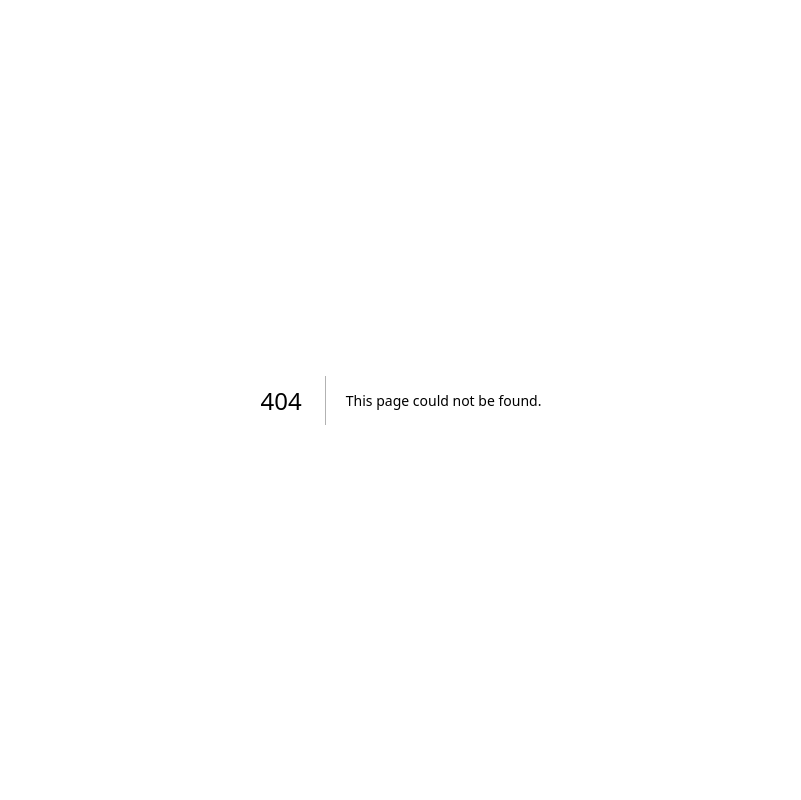
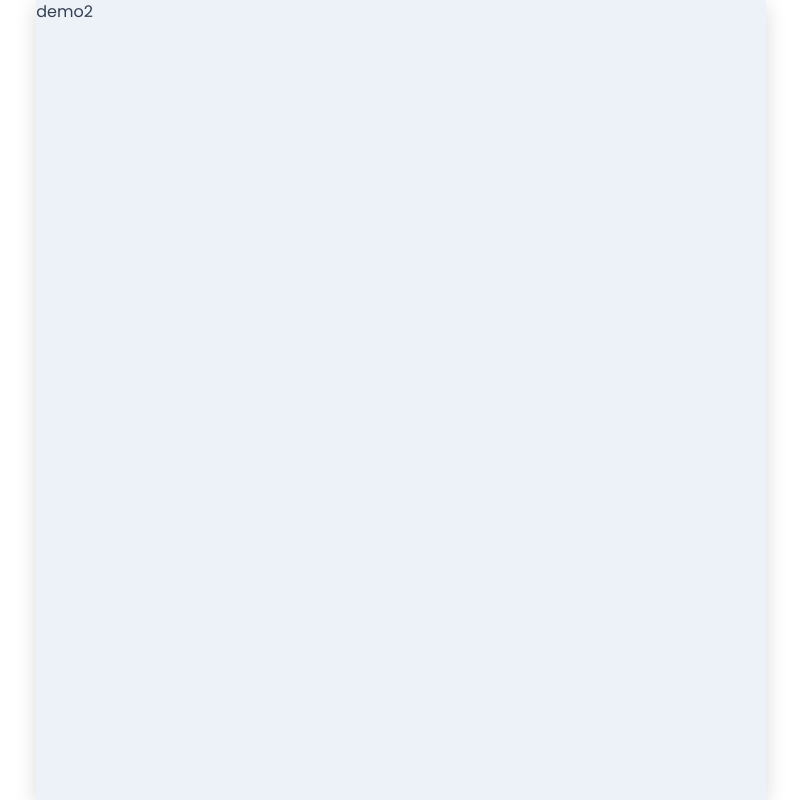
Before and after one commit to fabiobenavides/react18components, a Next.js app in the folder code/: page /demo2 in a window 1280 px wide. Before the commit this address had no page. Shown: the whole page, without its empty margins (239-1040 px from the left). Built offline with nearby package versions, Linux system fonts and the light colour scheme.

Commit message:
withTheme HOC component

```diff
--- /dev/null
+++ b/code/pages/demo2.js
@@ -0,0 +1,24 @@
+import { useState } from 'react'
+
+const Demo2 = ({darkTheme, toggleTheme}) => {
+  return (
+    <div className="container" data-theme={darkTheme ? "dark" : "light"}
+      onClick={toggleTheme}>
+        demo2
+    </div>
+  )
+}
+
+const withTheme = (Component) => {
+  function Func(props) {
+    const [darkTheme, setDarkTheme] = useState(false);
+    return (
+      <Component {...props}
+        darkTheme={darkTheme}
+        toggleTheme={() => setDarkTheme(!darkTheme)} />
+    )
+  }
+  return Func;
+}
+
+export default withTheme(Demo2);
--- /dev/null
+++ b/code/src/components/hocs/withTheme.js
@@ -0,0 +1,16 @@
+import { useContext } from 'react';
+import { ThemeContext } from "../../contexts/ThemeContext";
+
+const withTheme = (Component) => {
+    function Func(props) {
+      const {darkTheme, toggleTheme} = useContext(ThemeContext);
+      return (
+        <Component {...props}
+          darkTheme={darkTheme}
+          toggleTheme={toggleTheme} />
+      )
+    }
+    return Func;
+  }
+
+  export default withTheme;
```
Also changed, not shown: code/src/components/layout/Header.js (+4 -7 lines).
